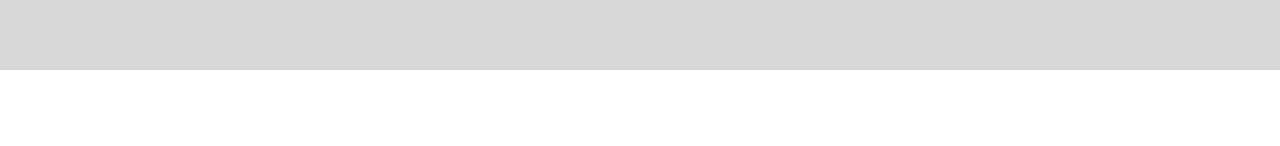
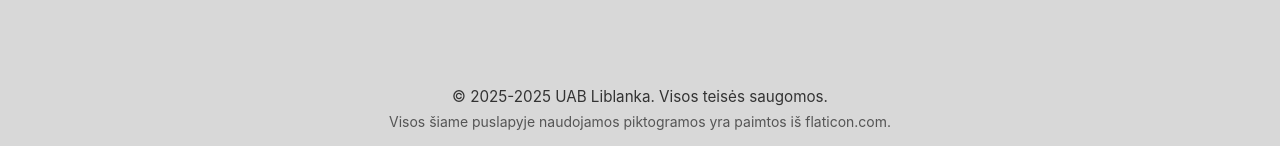
Before and after one commit to Astroreen/Liblanka-FE, a React (Create React App) app: page / in a window 1280 px wide. Shown: the part 2330-2476 px from the top of the page. Before the commit the page ends 2400 px from the top, so only its background shows below. Built offline with nearby package versions, Linux system fonts and the light colour scheme.

Commit message:
Added a footer with translations

```diff
--- /dev/null
+++ b/src/components/Footer.tsx
@@ -0,0 +1,19 @@
+import React from "react";
+import { useTranslation } from "react-i18next";
+
+const Footer: React.FC = () => {
+    const { t } = useTranslation();
+    const year = new Date().getFullYear();
+    // Replace {year} in the translation string
+    const footerText = t("common.footer").replace("{year}", year.toString());
+    const iconsText = t("common.footer_icons");
+
+    return (
+        <footer style={{ width: '100%', textAlign: 'center', padding: '1rem 0', background: '#d8d8d8', color: '#333', fontSize: '0.95rem' }}>
+            <div>{footerText}</div>
+            <div style={{ fontSize: '0.92em', color: '#555', marginTop: '0.2em' }}>{iconsText}</div>
+        </footer>
+    );
+};
+
+export default Footer;
--- a/src/locales/en/translation.json
+++ b/src/locales/en/translation.json
@@ -182,6 +182,8 @@
     "name": "Liblanka",
     "slogan-end": "is your way to creating unique image",
     "create": "Create",
-    "send": "Send"
+    "send": "Send",
+    "footer": "© 2025-{year} UAB Liblanka. All rights reserved.",
+    "footer_icons": "All icons used on this website are sourced from flaticon.com."
   }
 }
--- a/src/locales/lt/translation.json
+++ b/src/locales/lt/translation.json
@@ -3,7 +3,9 @@
     "name": "Liblanka",
     "slogan-end": "yra jūsų kelias į unikalaus įvaizdžio kūrimą",
     "create": "Sukurti",
-    "send": "Siųsti"
+    "send": "Siųsti",
+    "footer": "© 2025-{year} UAB Liblanka. Visos teisės saugomos.",
+    "footer_icons": "Visos šiame puslapyje naudojamos piktogramos yra paimtos iš flaticon.com."
   },
 
   "page": {
--- a/src/locales/ru/translation.json
+++ b/src/locales/ru/translation.json
@@ -182,6 +182,8 @@
     "name": "Liblanka",
     "slogan-end": "это ваш путь к созданию неповторимого образа",
     "create": "Создать",
-    "send": "Отправить"
+    "send": "Отправить",
+    "footer": "© 2025-{year} UAB Liblanka. Все права защищены.",
+    "footer_icons": "Все иконки, используемые на этом сайте, взяты с flaticon.com."
   }
 }
--- a/src/pages/home/Home.tsx
+++ b/src/pages/home/Home.tsx
@@ -4,6 +4,7 @@ import {Contacts} from "./sections/Contacts";
 import {HomeHeader} from "./sections/HomeHeader";
 import {Helmet} from 'react-helmet'
 import {useTranslation} from "react-i18next";
+import Footer from "../../components/Footer";
 
 export const Home: React.FC = () => {
     const { t } = useTranslation();
@@ -16,6 +17,7 @@ export const Home: React.FC = () => {
             <HomeHeader/>
             <AboutUs/>
             <Contacts/>
+            <Footer />
         </>
     )
 }
```
